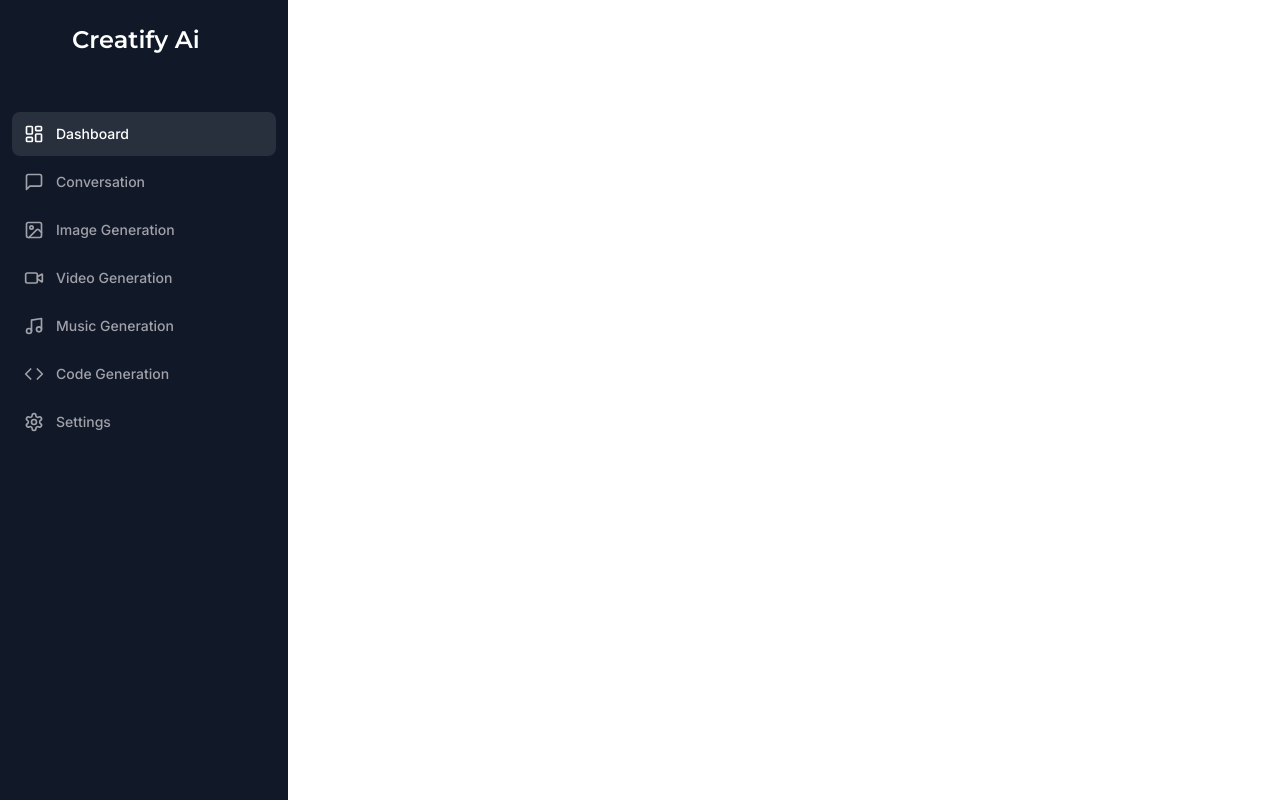
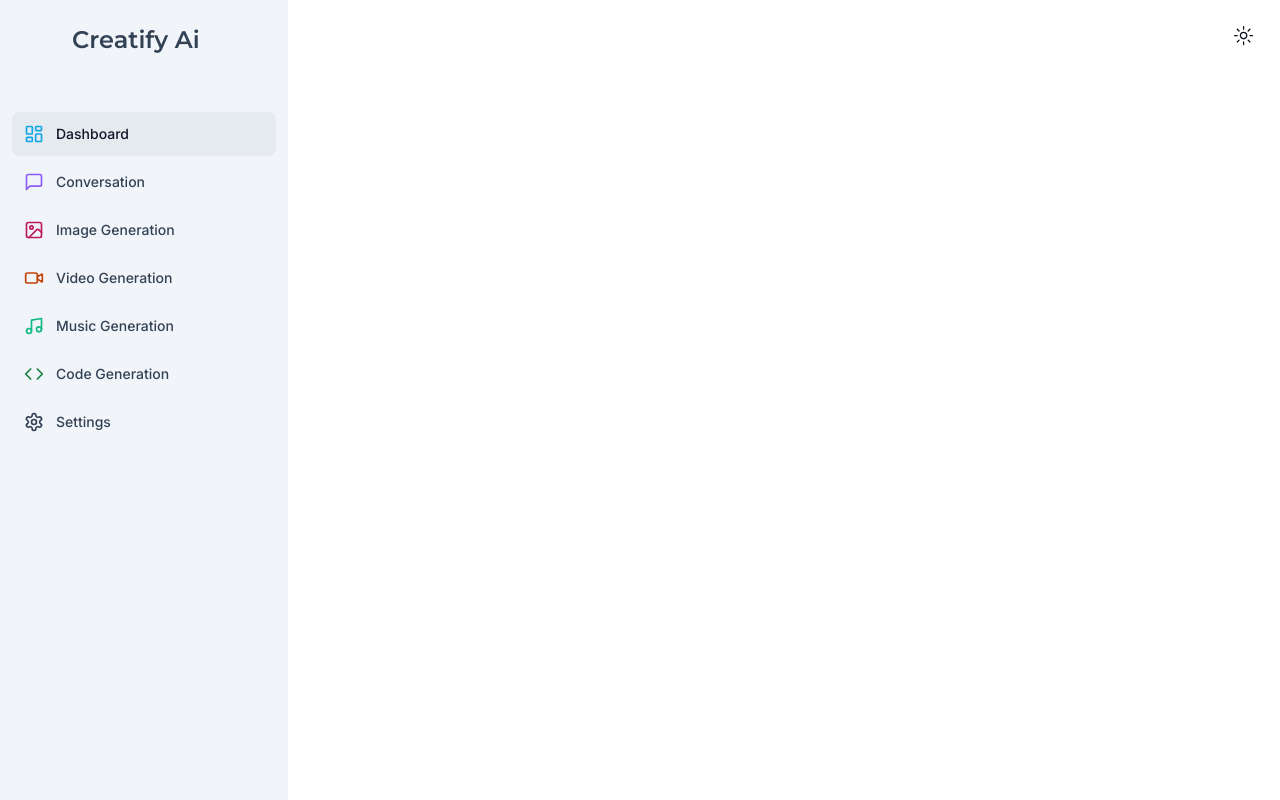
Before and after one commit to unnikrishnanNam/CreatifyAI, a Next.js app: page /dashboard in a window 1280 px wide. Built offline with nearby package versions, Linux system fonts and the light colour scheme.

Commit message:
Add ModeToggle and Updated Sidebar

```diff
--- a/app/(dashboard)/layout.tsx
+++ b/app/(dashboard)/layout.tsx
@@ -6,11 +6,11 @@ const DashboardLayout = ({ children }: { children: React.ReactNode }) => {
   return (
     <div>
       <aside className="h-full relative">
-        <div className="hidden h-full md:flex md:flex-col w-72 md:fixed md:inset-y-0 z-[80] bg-foreground">
+        <div className="hidden h-full md:flex md:flex-col w-72 md:fixed md:inset-y-0 z-[80]">
           <SideBar />
         </div>
       </aside>
-      <main className="md:ml-72">
+      <main className="md:ml-72 ">
         <NavBar />
       </main>
     </div>
--- a/app/layout.tsx
+++ b/app/layout.tsx
@@ -2,6 +2,7 @@ import type { Metadata } from "next";
 import { ClerkProvider } from "@clerk/nextjs";
 import { Inter } from "next/font/google";
 import "./globals.css";
+import { ThemeProvider } from "@/components/custom/ThemeProvider";
 
 const inter = Inter({ subsets: ["latin"] });
 
@@ -18,7 +19,16 @@ export default function RootLayout({
   return (
     <ClerkProvider>
       <html lang="en">
-        <body className={inter.className}>{children}</body>
+        <body className={inter.className}>
+          <ThemeProvider
+            attribute="class"
+            defaultTheme="system"
+            enableSystem
+            disableTransitionOnChange
+          >
+            {children}
+          </ThemeProvider>
+        </body>
       </html>
     </ClerkProvider>
   );
--- /dev/null
+++ b/components/custom/ModeToggle.tsx
@@ -0,0 +1,40 @@
+"use client";
+
+import * as React from "react";
+import { MoonIcon, SunIcon } from "@radix-ui/react-icons";
+import { useTheme } from "next-themes";
+
+import { Button } from "@/components/ui/button";
+import {
+  DropdownMenu,
+  DropdownMenuContent,
+  DropdownMenuItem,
+  DropdownMenuTrigger,
+} from "@/components/ui/dropdown-menu";
+
+export function ModeToggle() {
+  const { setTheme } = useTheme();
+
+  return (
+    <DropdownMenu>
+      <DropdownMenuTrigger asChild>
+        <Button variant="ghost" size="icon">
+          <SunIcon className="h-[1.2rem] w-[1.2rem] rotate-0 scale-100 transition-all dark:-rotate-90 dark:scale-0" />
+          <MoonIcon className="absolute h-[1.2rem] w-[1.2rem] rotate-90 scale-0 transition-all dark:rotate-0 dark:scale-100" />
+          <span className="sr-only">Toggle theme</span>
+        </Button>
+      </DropdownMenuTrigger>
+      <DropdownMenuContent align="end">
+        <DropdownMenuItem onClick={() => setTheme("light")}>
+          Light
+        </DropdownMenuItem>
+        <DropdownMenuItem onClick={() => setTheme("dark")}>
+          Dark
+        </DropdownMenuItem>
+        <DropdownMenuItem onClick={() => setTheme("system")}>
+          System
+        </DropdownMenuItem>
+      </DropdownMenuContent>
+    </DropdownMenu>
+  );
+}
--- a/components/custom/NavBar.tsx
+++ b/components/custom/NavBar.tsx
@@ -2,6 +2,7 @@ import React from "react";
 import { Button } from "../ui/button";
 import { Menu } from "lucide-react";
 import { UserButton } from "@clerk/nextjs";
+import { ModeToggle } from "./ModeToggle";
 
 const NavBar = () => {
   return (
@@ -10,7 +11,8 @@ const NavBar = () => {
         <Menu />
       </Button>
 
-      <div className="flex w-full justify-end">
+      <div className="flex w-full justify-end items-center gap-4">
+        <ModeToggle />
         <UserButton afterSignOutUrl="/" />
       </div>
     </nav>
--- a/components/custom/SideBar.tsx
+++ b/components/custom/SideBar.tsx
@@ -15,15 +15,59 @@ import {
 import { usePathname } from "next/navigation";
 
 import { cn } from "@/lib/utils";
-import { routes } from "@/lib/data";
+// import { routes } from "@/lib/data";
 
 const poppins = Montserrat({ weight: "600", subsets: ["latin"] });
+
+const routes = [
+  {
+    label: "Dashboard",
+    icon: LayoutDashboard,
+    href: "/dashboard",
+    color: "text-sky-500",
+  },
+  {
+    label: "Conversation",
+    icon: MessageSquare,
+    href: "/conversation",
+    color: "text-violet-500",
+  },
+  {
+    label: "Image Generation",
+    icon: ImageIcon,
+    color: "text-pink-700",
+    href: "/image",
+  },
+  {
+    label: "Video Generation",
+    icon: VideoIcon,
+    color: "text-orange-700",
+    href: "/video",
+  },
+  {
+    label: "Music Generation",
+    icon: Music,
+    color: "text-emerald-500",
+    href: "/music",
+  },
+  {
+    label: "Code Generation",
+    icon: Code,
+    color: "text-green-700",
+    href: "/code",
+  },
+  {
+    label: "Settings",
+    icon: Settings,
+    href: "/settings",
+  },
+];
 
 export const SideBar = () => {
   const pathname = usePathname();
 
   return (
-    <div className="space-y-4 py-4 flex flex-col h-full bg-[#111827] text-white">
+    <div className="space-y-4 py-4 flex flex-col h-full bg-slate-100 dark:bg-slate-900 text-slate-700 dark:text-slate-200">
       <div className="px-3 py-2 flex-1">
         <Link href="/dashboard" className="flex items-center pl-3 mb-14">
           <div className="relative h-8 w-8 mr-4">
@@ -39,14 +83,13 @@ export const SideBar = () => {
               key={route.href}
               href={route.href}
               className={cn(
-                "text-sm group flex p-3 w-full justify-start font-medium cursor-pointer hover:text-white hover:bg-white/10 rounded-lg transition",
-                pathname === route.href
-                  ? "text-white bg-white/10"
-                  : "text-zinc-400"
+                "text-sm group flex p-3 w-full justify-start font-medium cursor-pointer dark:hover:text-white dark:hover:bg-white/10 hover:text-slate-900 hover:bg-slate-900/5 rounded-lg transition",
+                pathname === route.href &&
+                  "dark:text-white dark:bg-white/10 text-slate-900 bg-slate-900/5"
               )}
             >
               <div className="flex items-center flex-1">
-                <route.icon className={cn("h-5 w-5 mr-3", route.color)} />
+                <route.icon className={cn("h-5 w-5 mr-3 ", route.color)} />
                 {route.label}
               </div>
             </Link>
--- /dev/null
+++ b/components/custom/ThemeProvider.tsx
@@ -0,0 +1,10 @@
+"use client";
+
+import * as React from "react";
+import { ThemeProvider as NextThemesProvider } from "next-themes";
+import { type ThemeProviderProps } from "next-themes/dist/types";
+import { useEffect, useState } from "react";
+
+export function ThemeProvider({ children, ...props }: ThemeProviderProps) {
+  return <NextThemesProvider {...props}>{children}</NextThemesProvider>;
+}
--- a/lib/data.ts
+++ /dev/null
@@ -1,53 +0,0 @@
-import {
-  Code,
-  ImageIcon,
-  LayoutDashboard,
-  MessageSquare,
-  Music,
-  Settings,
-  VideoIcon,
-} from "lucide-react";
-
-export const routes = [
-  {
-    label: "Dashboard",
-    icon: LayoutDashboard,
-    href: "/dashboard",
-    color: "text-sky-500",
-  },
-  {
-    label: "Conversation",
-    icon: MessageSquare,
-    href: "/conversation",
-    color: "text-violet-500",
-  },
-  {
-    label: "Image Generation",
-    icon: ImageIcon,
-    color: "text-pink-700",
-    href: "/image",
-  },
-  {
-    label: "Video Generation",
-    icon: VideoIcon,
-    color: "text-orange-700",
-    href: "/video",
-  },
-  {
-    label: "Music Generation",
-    icon: Music,
-    color: "text-emerald-500",
-    href: "/music",
-  },
-  {
-    label: "Code Generation",
-    icon: Code,
-    color: "text-green-700",
-    href: "/code",
-  },
-  {
-    label: "Settings",
-    icon: Settings,
-    href: "/settings",
-  },
-];
--- a/package.json
+++ b/package.json
@@ -10,6 +10,7 @@
   },
   "dependencies": {
     "@clerk/nextjs": "^4.29.9",
+    "@clerk/themes": "^1.7.10",
     "@hookform/resolvers": "^3.3.4",
     "@radix-ui/react-accordion": "^1.1.2",
     "@radix-ui/react-alert-dialog": "^1.0.5",
@@ -21,6 +22,7 @@
     "@radix-ui/react-dialog": "^1.0.5",
     "@radix-ui/react-dropdown-menu": "^2.0.6",
     "@radix-ui/react-hover-card": "^1.0.7",
+    "@radix-ui/react-icons": "^1.3.0",
     "@radix-ui/react-label": "^2.0.2",
     "@radix-ui/react-menubar": "^1.0.4",
     "@radix-ui/react-navigation-menu": "^1.1.4",
```
Also changed, not shown: 1 other file (tests, documents, lock files or other folders).
